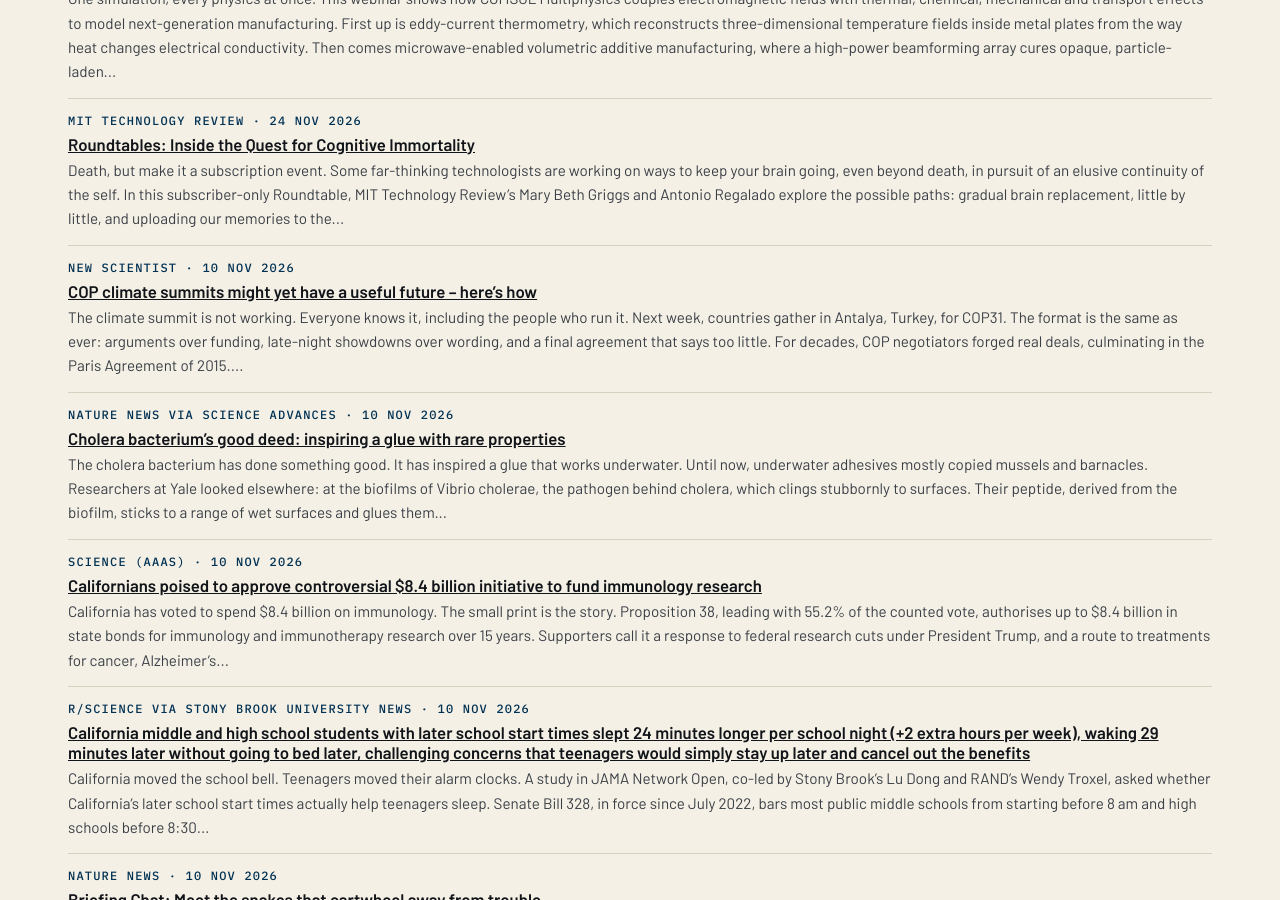
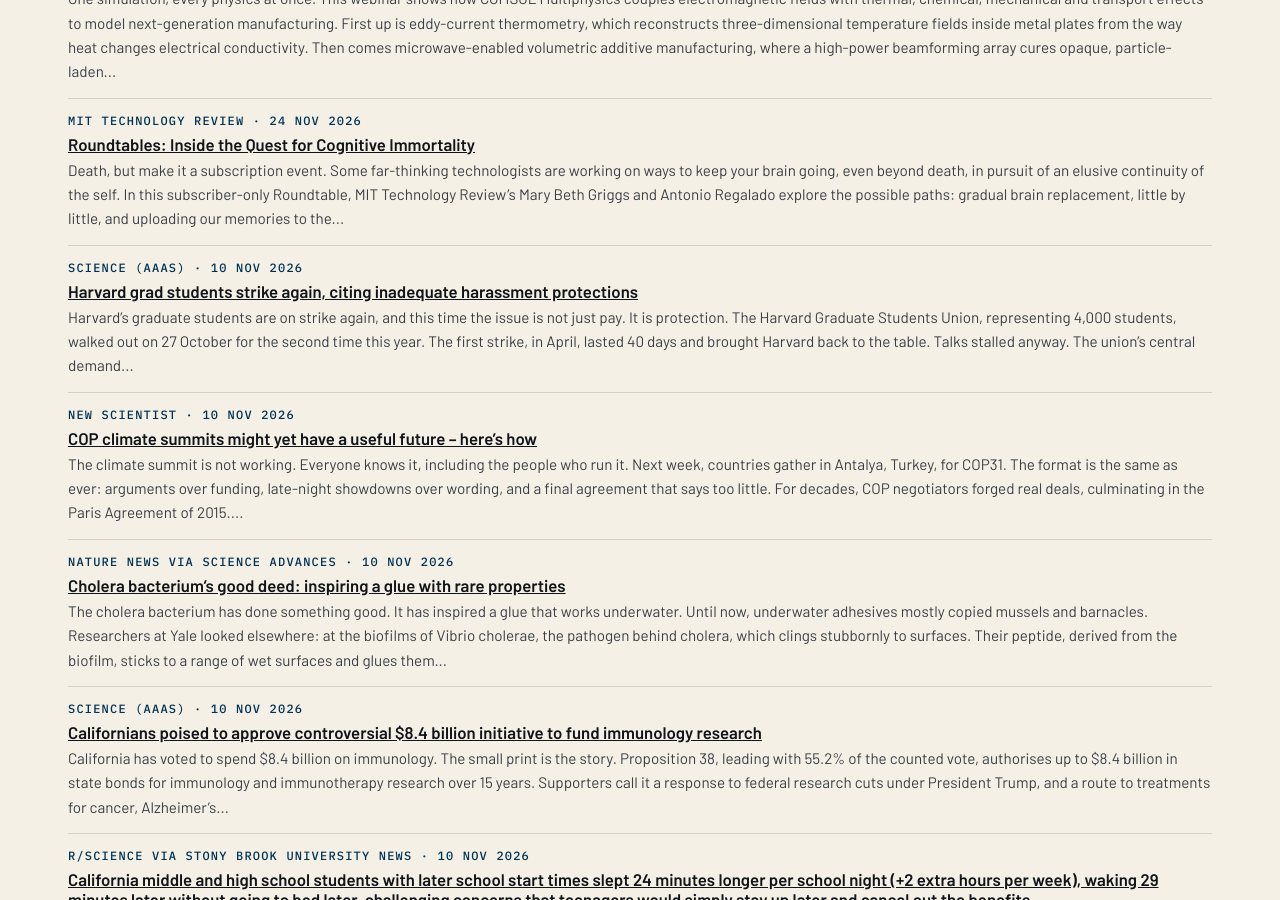
Before and after one commit to katz-news/katz.news, a Jekyll site: the page built from briefs/index.html, in a window 1280 px wide and 900 px high, scrolled down 637 px. Built offline with Jekyll 4.4.1, drawn with Linux system fonts in a browser that asks for light colours.

Commit message:
Publish 2026-11-07

```diff
--- a/_data/build.yml
+++ b/_data/build.yml
@@ -1 +1 @@
-published_at: 2026-11-07T18:39:12Z
+published_at: 2026-11-07T18:40:22Z
--- /dev/null
+++ b/_posts/briefs/2026-11-07-harvard-grad-students-strike-again-citing-inadequate-harassm.md
@@ -0,0 +1,19 @@
+---
+published: true
+title: Harvard grad students strike again, citing inadequate harassment protections
+date: 2026-11-10
+section: science
+source_name: Science (AAAS)
+source_url: https://www.science.org/content/article/harvard-grad-students-strike-again-citing-inadequate-harassment-protections
+---
+Harvard's graduate students are on strike again, and this time the issue is not just pay. It is protection.
+
+The Harvard Graduate Students Union, representing 4,000 students, walked out on 27 October for the second time this year. The first strike, in April, lasted 40 days and brought Harvard back to the table. Talks stalled anyway.
+
+The union's central demand is third-party arbitration for harassment cases. One in five student workers reports harassment, discrimination or bullying, yet Harvard handles complaints internally, and cases can take years, even decades, to resolve.
+
+Pay is the second front. Salaries run from $26,000 to $50,000 a year, against a local living wage of $67,513. Harvard offered to lift the lowest to $31,362 by 2030.
+
+The third demand is protection for noncitizen students, including notice when immigration agents enter campus. Harvard rejected it, and on 5 November its officials walked out of a bargaining session mid-discussion.
+
+Conclusion: the university is not listening, but rather leaving — and its students have noticed.
```
